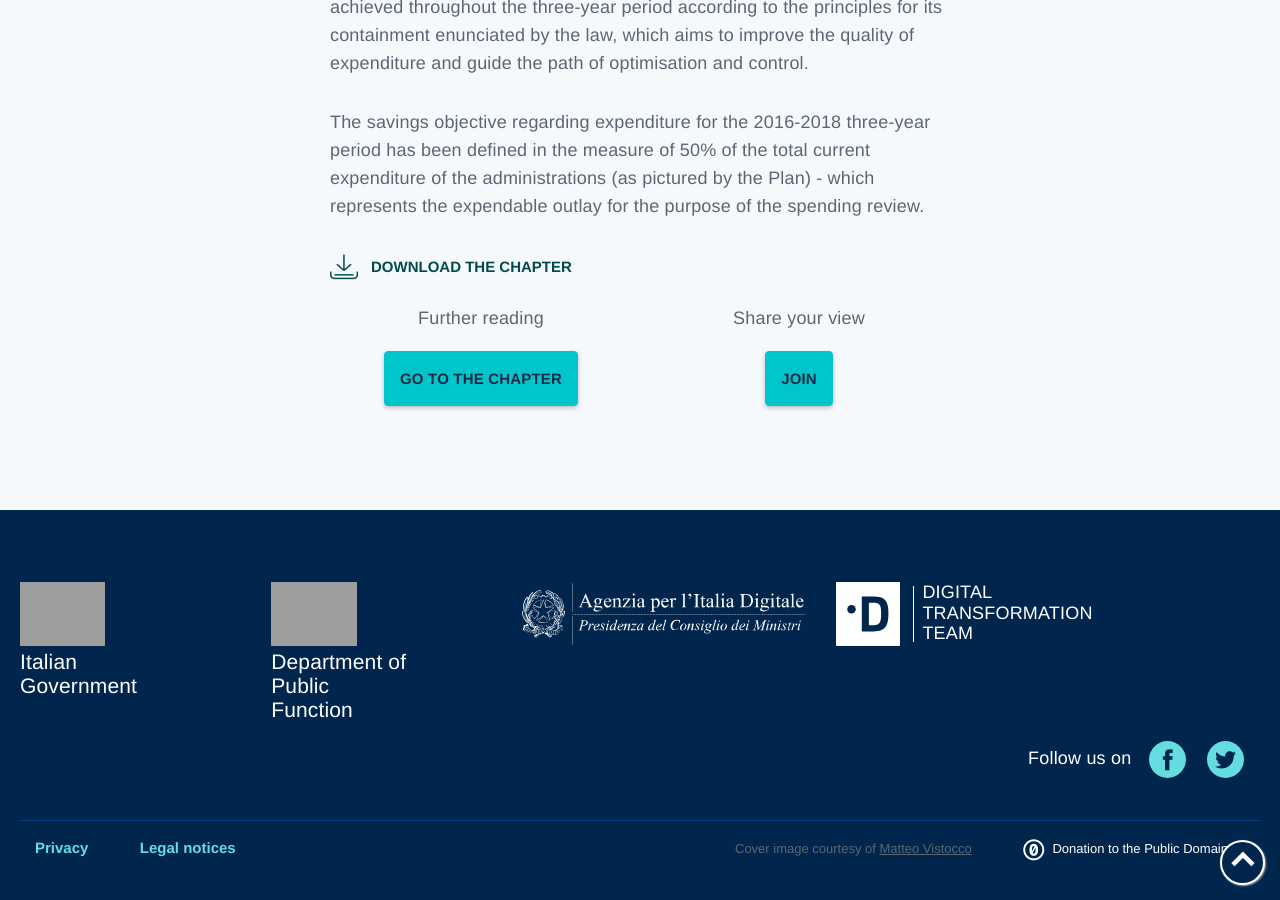
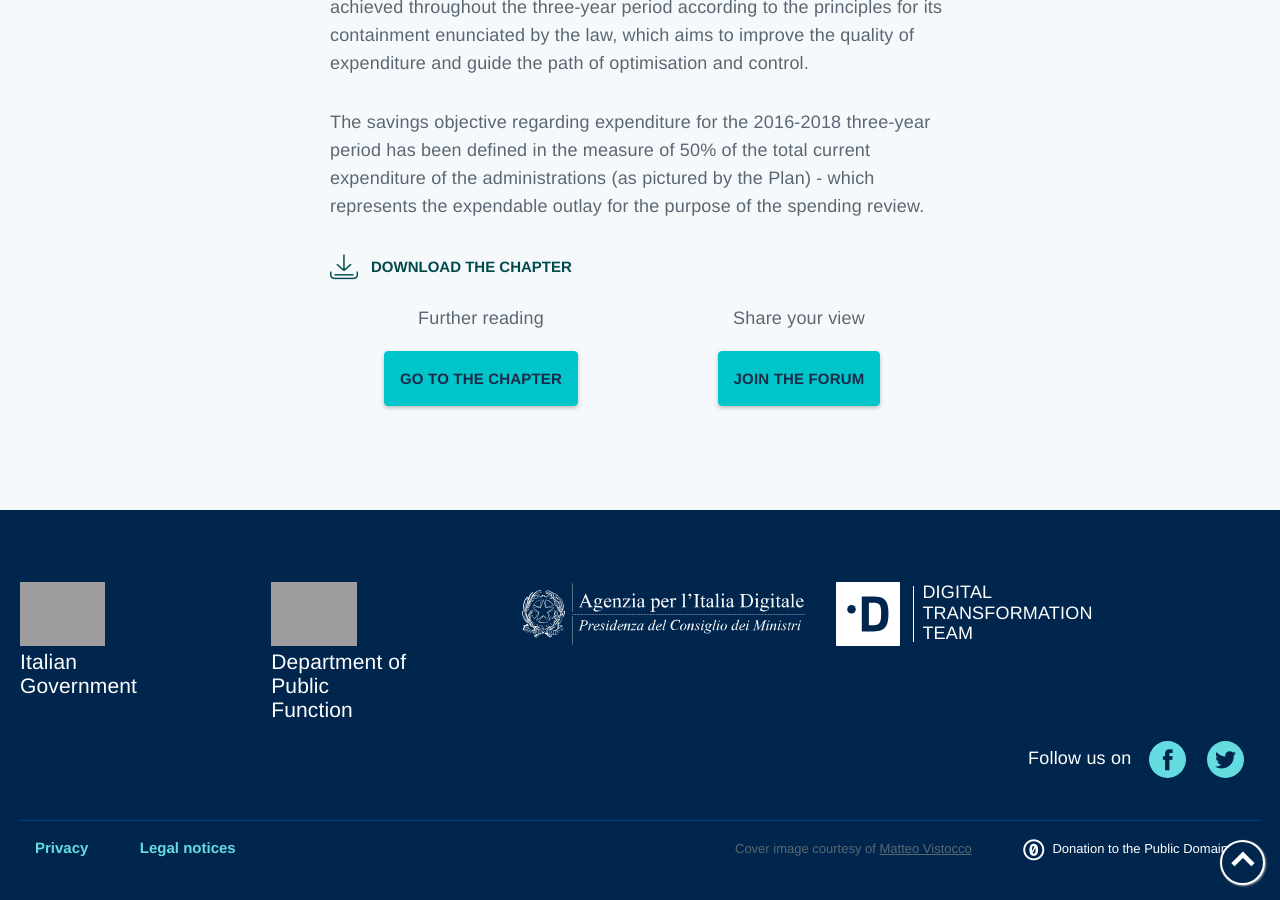
Before and after one commit to italia/pianotriennale-ict.italia.it, a Jekyll site: the page built from _pages/en/rationalisation-of-expenditure.md, in a window 1280 px wide and 900 px high, scrolled down 662 px, cut to the strip 0-900 px from the top of the window. Built offline with Jekyll 4.4.1, drawn with Linux system fonts in a browser that asks for light colours; some web fonts are replaced; grey boxes are pictures that could not be loaded.

Commit message:
Updated goto label for the forum

```diff
--- a/_data/l10n.yml
+++ b/_data/l10n.yml
@@ -301,7 +301,7 @@ en:
     see_more: to find out more
     goto_chapter: go to the chapter
     goto_chapter_en: read the chapter
-    goto_forum: join
+    goto_forum: join the forum
     deepen: further reading
     download_chapter: download the chapter
     discuss: share your view
```
